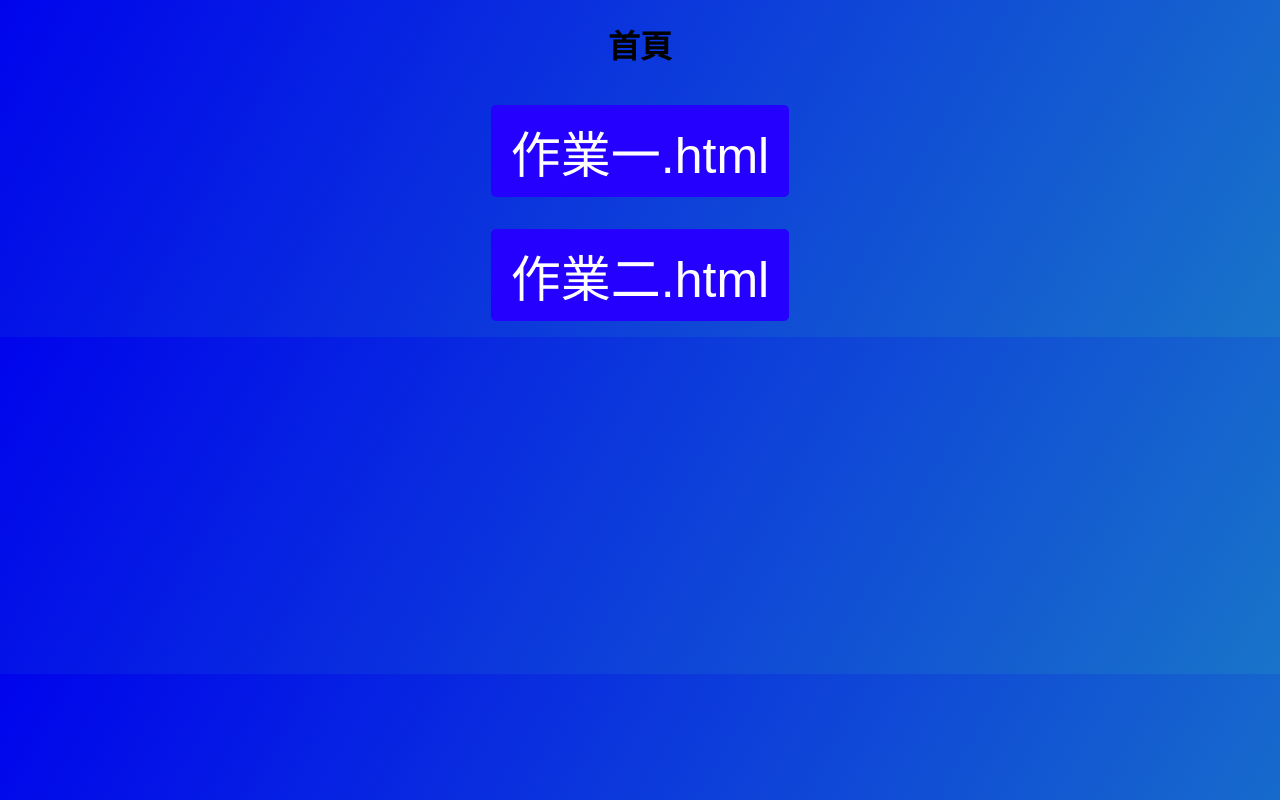
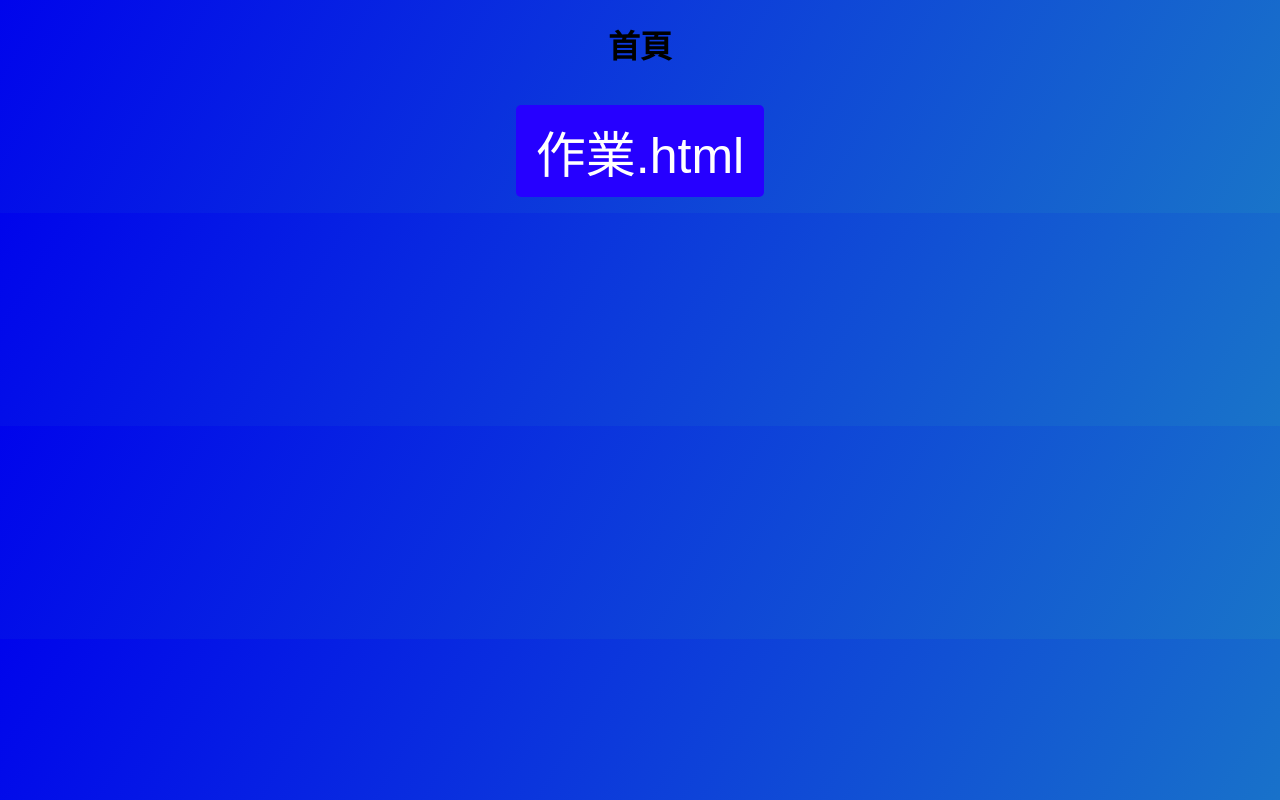
Before and after one commit to moses0027/moses0027-JavaScript3, a plain HTML site: page index.html in a window 1280 px wide. Drawn offline with Linux system fonts and the light colour scheme.

Commit message:
Add files via upload

```diff
--- a/index.html
+++ b/index.html
@@ -29,5 +29,4 @@
 </head>
 <body>
     <H1>首頁</H1>
-    <a href="作業一.html"><button>作業一.html</button></a><br>
-    <a href="作業二.html"><button>作業二.html</button></a><br>
+    <a href="practice.html"><button>作業.html</button></a><br>
```
